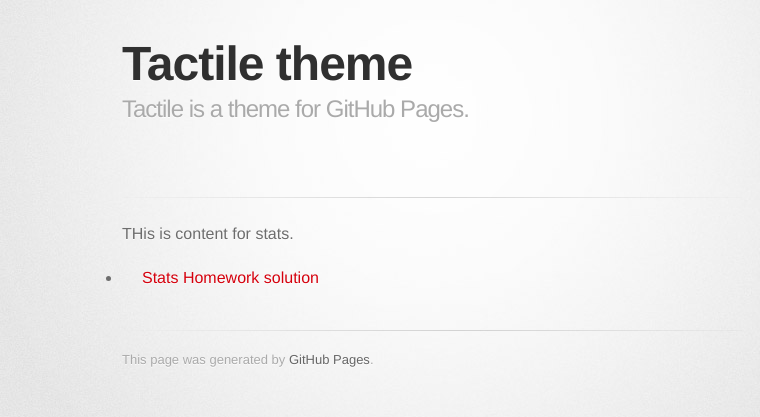
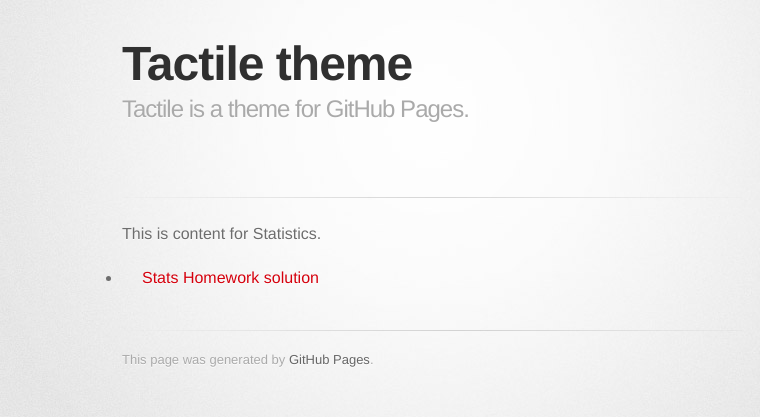
Before and after one commit to bmarlin96/bmarlin96.github.io, a Jekyll site: the page built from index.md, in a window 1280 px wide. Shown: the top 417 px of the page, without its empty margins (208-968 px from the left). Built offline with Jekyll 4.4.1, drawn with Linux system fonts in a browser that asks for light colours; some web fonts are replaced; our own code applies the rules of GitHub Pages for plain Markdown files; some of the changed lines change nothing that is shown.

Commit message:
Update index.md

```diff
--- a/index.md
+++ b/index.md
@@ -1,7 +1,7 @@
 ---
-title:New Title
-description: The titles and descriptions can be changed
+title:This is my ORSAMAC Webpage
+description: Here you can find information about the ORSAMAC classes I teach.
 ---
 
-THis is content for stats.
+This is content for Statistics.
 - [Stats Homework solution](/Timeseries/index.md)
```
